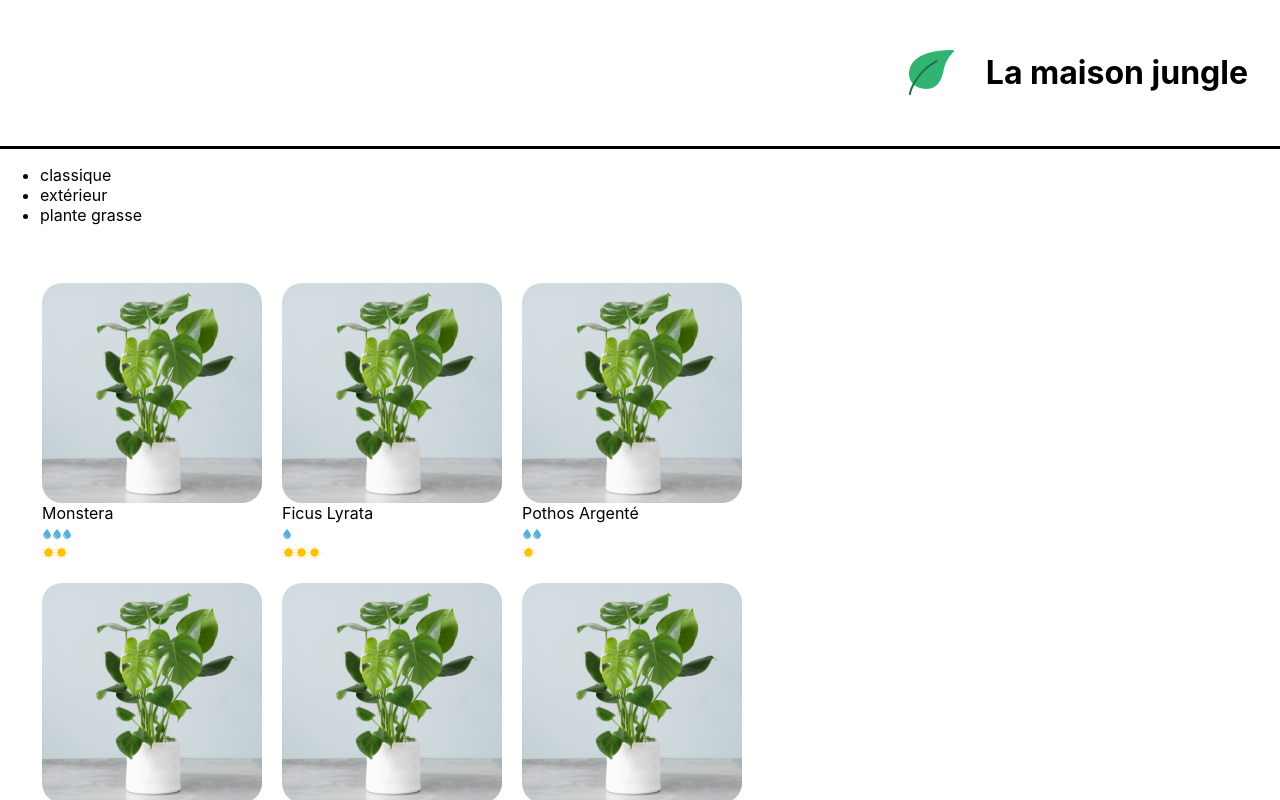
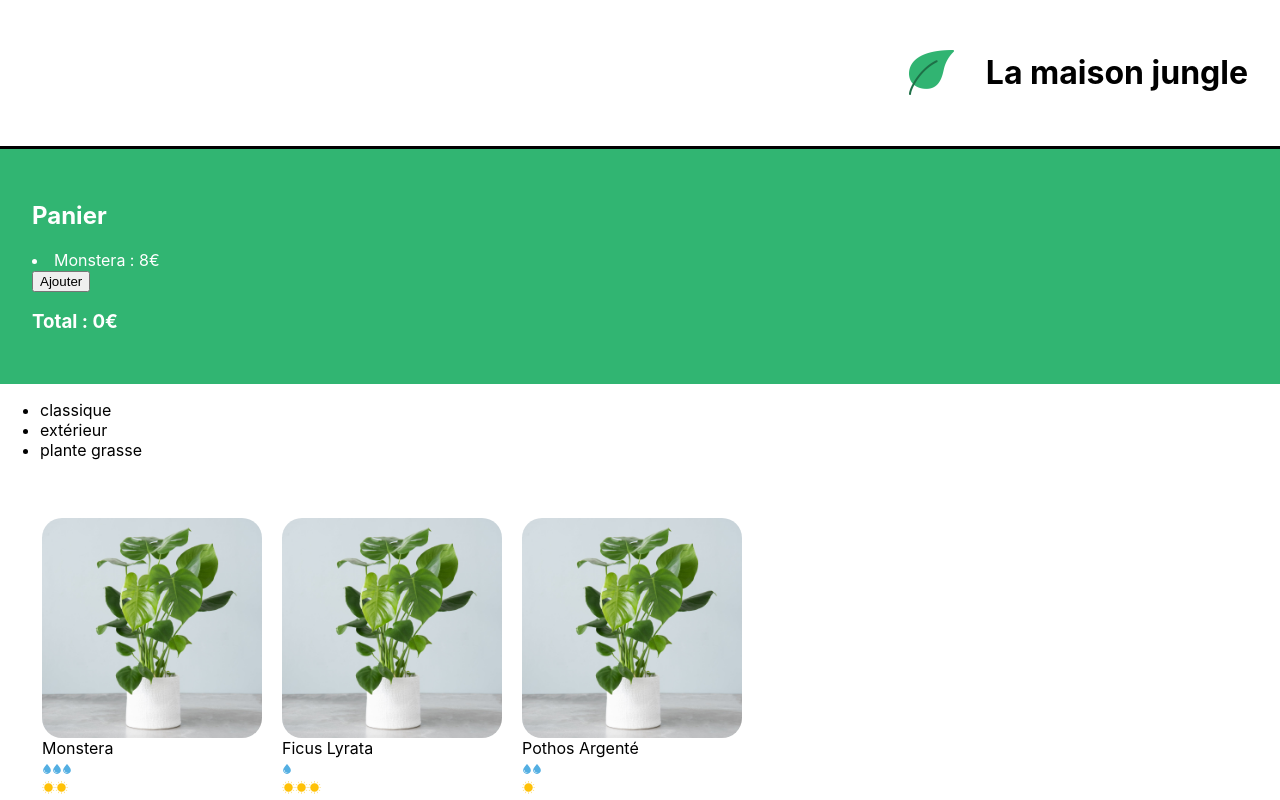
Before and after one commit to jo33200/La-maison-jungle, a React (Create React App) app: page / in a window 1280 px wide. Shown: the top 800 px of the page. Built offline with nearby package versions, Linux system fonts and the light colour scheme.

Commit message:
build: useState

```diff
--- a/src/components/App.js
+++ b/src/components/App.js
@@ -1,6 +1,6 @@
 import Banner from './banner'
 import logo from '../assets/logo.png'
-// import Cart from './Cart'
+import Cart from './Cart'
 import ShoppingList from './ShoppingList'
 import Footer from './Footer'
 
@@ -11,7 +11,7 @@
 				<img src={logo} alt='La maison jungle' className='lmj-logo' />
 				<h1 className='lmj-title'>La maison jungle</h1>
 			</Banner>
-			{/* <Cart /> */}
+			<Cart/>
 			<ShoppingList />
 			<Footer/>
 		</div>
--- a/src/components/Cart.js
+++ b/src/components/Cart.js
@@ -1,18 +1,19 @@
 import '../styles/cart.css'
+import { useState } from 'react'
 
 function Cart() {
 	const monsteraPrice = 8
-	const ivyPrice = 10
-	const flowerPrice = 15
+	const [cart, updateCart] = useState(0)
 	return (
 		<div className='lmj-cart'>
 			<h2>Panier</h2>
-			<ul>
+			<div>
 				<li>Monstera : {monsteraPrice}€</li>
-				<li>Lierre : {ivyPrice}€</li>
-				<li>Fleurs : {flowerPrice}€</li>
-			</ul>
-			Total : {monsteraPrice + ivyPrice + flowerPrice}€
+				<button onClick={() => updateCart(cart + 1)}>
+					Ajouter
+				</button>
+			</div>
+			<h3>Total : {monsteraPrice*cart}€</h3>
 		</div>
 	)
 }
```
